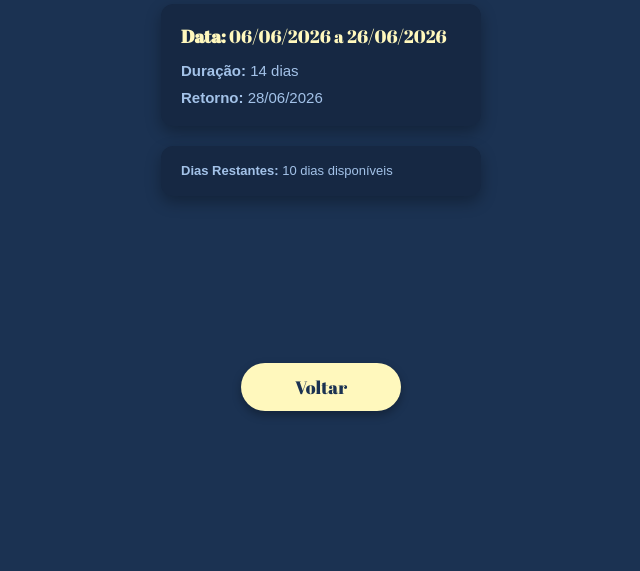
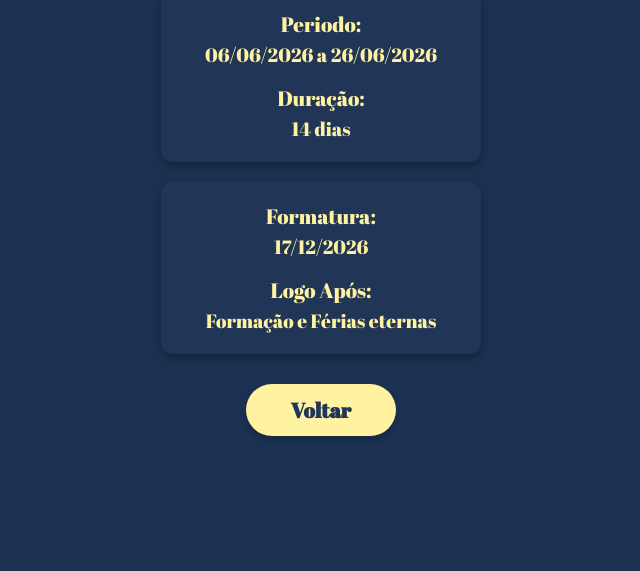
Before and after one commit to mlpradella/projeto-integrador-3ds-PortalEscolar, a plain HTML site: page 7reclamçoes/index2.html in a window 1280 px wide. Shown: the part 229-800 px from the top of the page, without its empty margins (319-959 px from the left). Drawn offline with Linux system fonts and the light colour scheme; a web font is replaced by a local one.

Commit message:
Terminado reclamações e férias

```diff
--- a/4calendario/styles.css
+++ b/4calendario/styles.css
@@ -17,7 +17,7 @@ body{
     width:300px;
     height:660px;
     background:#233B66;
-    border:3px solid #F8E68A;
+    border:3px solid #FFF3A2;
     border-radius:20px;
     padding:15px;
     display:flex;
@@ -25,7 +25,7 @@ body{
 }
 
 h1{
-    color:#F8E68A;
+    color:#FFF3A2;
     text-align:center;
     font-size:30px;
     margin-bottom:18px;
@@ -35,7 +35,7 @@ h1{
     display:grid;
     grid-template-columns:repeat(7,1fr);
     text-align:center;
-    color:#F8E68A;
+    color:#FFF3A2;
     font-weight:bold;
     font-size:13px;
     margin-bottom:10px;
@@ -51,7 +51,7 @@ h1{
 .dia{
     width:34px;
     height:58px;
-    background:#F8E68A;
+    background:#FFF3A2;
     color:#233B66;
     border-radius:10px;
     display:flex;
@@ -73,7 +73,7 @@ h1{
     align-self:center;
     width:150px;
     height:45px;
-    background:#F8E68A;
+    background:#FFF3A2;
     color:#233B66;
     border:none;
     border-radius:12px;
--- a/7reclamçoes/index2.html
+++ b/7reclamçoes/index2.html
@@ -5,29 +5,41 @@
   <meta charset="UTF-8">
   <meta name="viewport" content="width=device-width, initial-scale=1.0">
   <link rel="stylesheet" href="style2.css">
-  <title>Aba de Férias</title>
+  <title>Férias</title>
+
   <link rel="preconnect" href="https://fonts.googleapis.com">
   <link rel="preconnect" href="https://fonts.gstatic.com" crossorigin>
-  <link href="https://fonts.googleapis.com/css2?family=Abril+Fatface&family=MuseoModerno:wght@400;600&display=swap" rel="stylesheet">
+  <link href="https://fonts.googleapis.com/css2?family=Abril+Fatface&display=swap" rel="stylesheet">
+
   <link rel="stylesheet" href="styles.css">
 </head>
 
 <body>
 
   <div class="card-container">
+
     <h1 class="titulo-pagina">Férias</h1>
 
-    <div class="card-info principal">
-      <p class="info-destaque"><strong class="label-bold">Data:</strong> 06/06/2026 a 26/06/2026</p>
-      <p class="info-item"><strong class="label">Duração:</strong> 14 dias</p>
-      <p class="info-item"><strong class="label">Retorno:</strong> 28/06/2026</p>
+    <div class="card-info">
+      <p class="label">Periodo:</p>
+      <p class="valor">06/06/2026 a 26/06/2026</p>
+
+      <p class="label espaco">Duração:</p>
+      <p class="valor">14 dias</p>
     </div>
 
-    <div class="card-info secundario">
-      <p class="info-texto"><strong>Dias Restantes:</strong> 10 dias disponíveis</p>
+    <div class="card-info">
+      <p class="label">Formatura:</p>
+      <p class="valor">17/12/2026</p>
+
+      <p class="label espaco">Logo Após:</p>
+      <p class="valor">Formação e Férias eternas</p>
     </div>
 
-    <button type="button" class="btn-voltar">Voltar</button>
+    <div class="acoes-container">
+      <a href="../3avisos/index.html" class="btn-voltar">Voltar</a>
+    </div>
+
   </div>
 
 </body>
--- a/7reclamçoes/style2.css
+++ b/7reclamçoes/style2.css
@@ -1,100 +1,82 @@
 * {
-    box-sizing: border-box;
   margin: 0;
   padding: 0;
+  box-sizing: border-box;
 }
 
 body {
+  font-family: 'Abril Fatface', cursive;
   background-color: #1b3252;
+  color: #FFF3A2;
   display: flex;
   justify-content: center;
   align-items: center;
   min-height: 100vh;
-    font-family: "MuseoModerno", sans-serif;
+  padding: 20px;
 }
 
 .card-container {
-    width: 320px;
-    min-height: 520px;
+  width: 100%;
+  max-width: 360px;
   display: flex;
   flex-direction: column;
   align-items: center;
-    padding: 24px 16px;
   gap: 20px;
 }
 
 .titulo-pagina {
-    font-family: 'Abril Fatface', cursive;
-    color: #fff8bd;
-    font-size: 32px;
+  font-size: 2.5rem;
+  color: #FFF3A2;
   text-align: center;
+  letter-spacing: 1px;
+  margin-bottom: 10px;
+}
+
+.card-info {
+  background-color: #213657;
+  width: 100%;
+  padding: 20px;
+  border-radius: 12px;
+  box-shadow: 0 4px 10px rgba(0, 0, 0, 0.3);
+  text-align: center;
+}
+
+.label {
+  font-size: 1.3rem;
+  color: #FFF3A2;
+  margin-bottom: 4px;
+}
+
+.label.espaco {
+  margin-top: 16px;
+}
+
+.valor {
+  font-size: 1.2rem;
+  color: #FFF3A2;
+}
+
+.acoes-container {
+  width: 100%;
+  display: flex;
+  justify-content: center;
   margin-top: 10px;
 }
 
-  .card-info {
-    width: 100%;
-    background-color: #162843;
-    border-radius: 12px;
-    padding: 20px;
-    box-shadow: 0 6px 16px rgba(0, 0, 0, 0.3);
-    display: flex;
-    flex-direction: column;
-    gap: 10px;
-  }
-
-  .card-info.secundario {
-    padding: 16px 20px;
-    gap: 6px;
-  }
-
-  .info-destaque {
-    font-family: 'Abril Fatface', cursive;
-    color: #fff8bd;
-    font-size: 18px;
-    margin-bottom: 4px;
-  }
-
-  .label-bold {
-    font-family: 'Abril Fatface', cursive;
-    color: #fff8bd;
-  }
-
-  .info-item {
-    color: #a3c2e8;
-    font-size: 15px;
-  }
-
-  .label {
-    color: #a3c2e8;
-    font-weight: 600;
-  }
-
-  .info-texto {
-    color: #a3c2e8;
-    font-size: 13px;
-    line-height: 1.4;
-  }
-
 .btn-voltar {
-    margin-top: auto;
-    width: 160px;
-    padding: 12px 0;
-    background-color: #fff8bd;
-    color: #1b3252;
-    border: none;
-    border-radius: 25px;
-    font-family: 'Abril Fatface', cursive;
-    font-size: 18px;
-    cursor: pointer;
-    box-shadow: 0 4px 10px rgba(0, 0, 0, 0.3);
-    transition: transform 0.1s ease, background-color 0.2s ease;
+  background-color: #FFF3A2;
+  color: #213657;
+  text-decoration: none;
+  font-size: 1.3rem;
+  font-weight: bold;
+  padding: 12px 45px;
+  border-radius: 30px;
+  box-shadow: 0 4px 8px rgba(0, 0, 0, 0.2);
+  transition: opacity 0.2s ease;
+  display: inline-block;
+  text-align: center;
 }
 
 .btn-voltar:hover {
-    background-color: #fff59d;
-    transform: translateY(-2px);
+  opacity: 0.9;
 }
-
-  .btn-voltar:active {
-    transform: translateY(0);
-  }
--- a/7reclamçoes/styles.css
+++ b/7reclamçoes/styles.css
@@ -25,14 +25,16 @@
   width: 100%;
   display: flex;
   align-items: center;
-    justify-content: space-between;
+  justify-content: center;
   margin-bottom: 24px;
 }
 
 .header-left {
   display: flex;
   align-items: center;
+  justify-content: center;
   gap: 12px;
+  width: 100%;
 }
 
 .header-icon {
@@ -42,9 +44,10 @@
 
 .title {
   font-family: 'Abril Fatface', cursive;
-    color: #fff8bd;
+  color: #FFF3A2;
   font-size: 24px;
   letter-spacing: 1px;
+  text-align: center;
 }
 
 .sun-icon {
@@ -64,7 +67,7 @@
 }
 
 .campo-email {
-    background-color: #fff8bd;
+  background-color: #FFF3A2;
   border: none;
   opacity: 0.8;
   padding: 20px;
@@ -91,7 +94,7 @@
 .botao-enviar {
   flex: 1;
   padding: 5%;
-    background-color: #fff8bd;
+  background-color: #FFF3A2;
   color: #213657;
   border: none;
   border-radius: 25px;
```
Also changed, not shown: 7reclamçoes/index.html (+3 -9 lines). Lines whose indentation alone changed are shown as unchanged.
